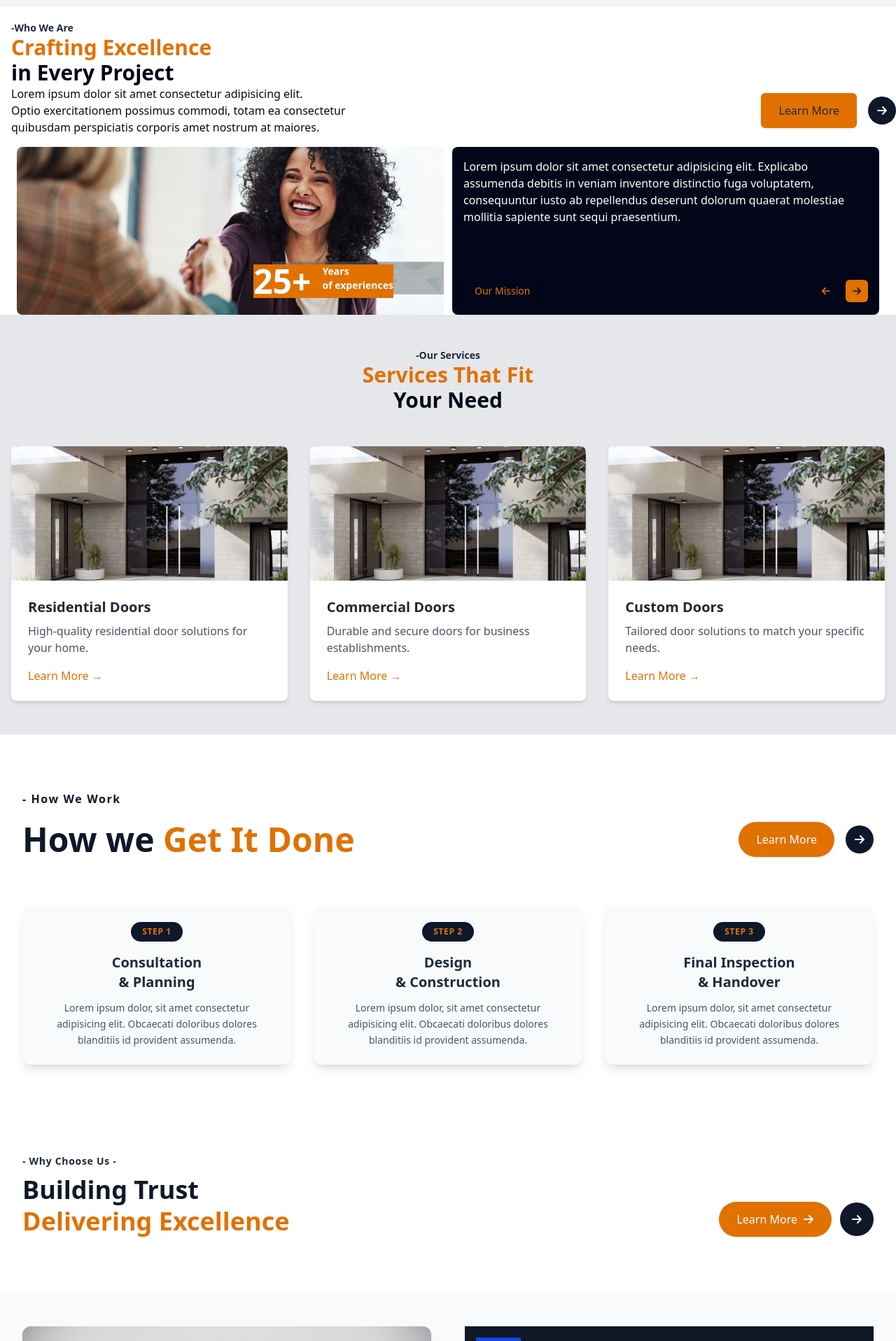
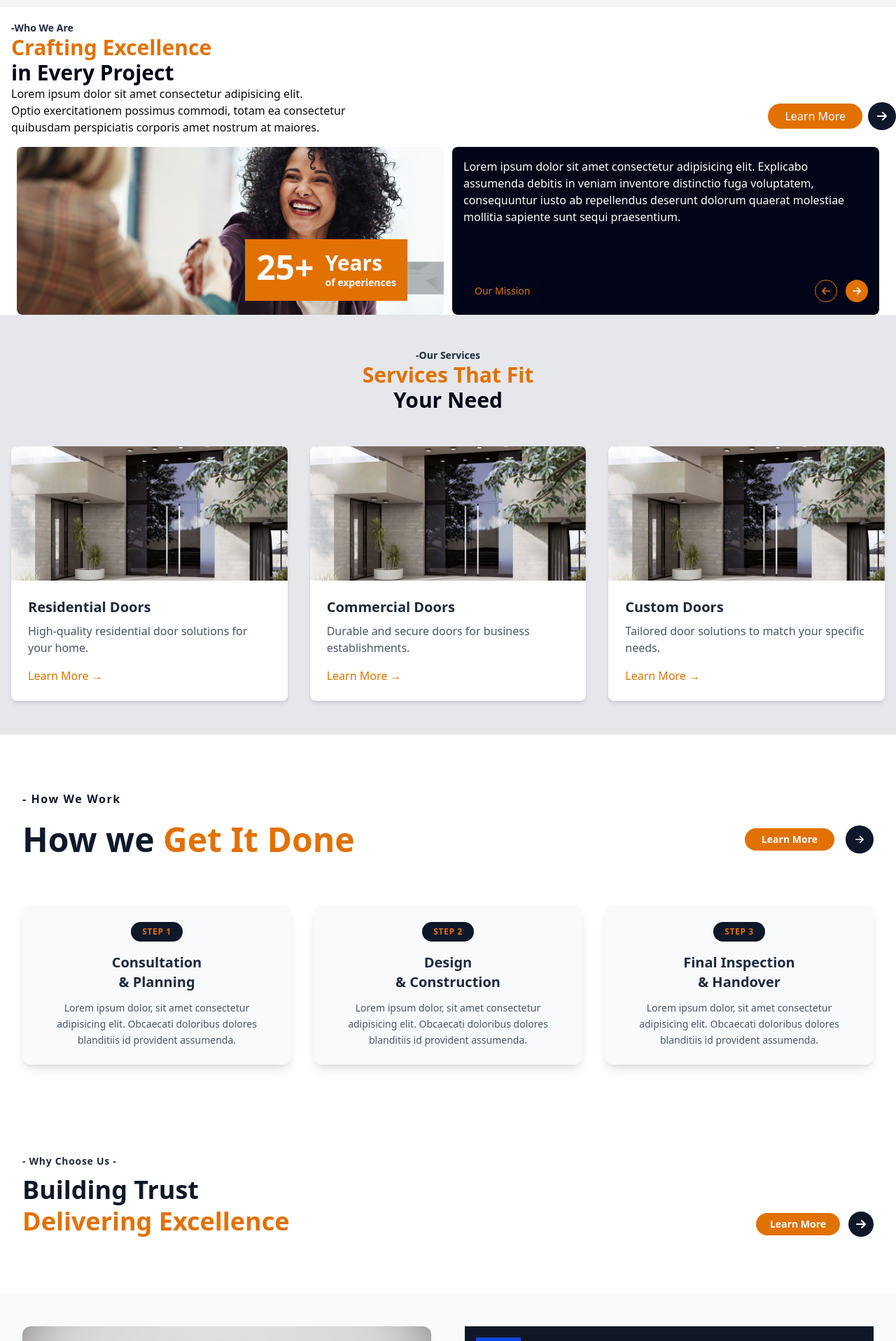
Before and after one commit to vzl-rbi/Facilities-experts, a React (Vite) app: page / in a window 1280 px wide. Shown: the part 900-2817 px from the top of the page at 70% size. Built offline with nearby package versions, Linux system fonts and the light colour scheme.

Commit message:
button and color updated

```diff
--- a/src/components/layout/Footer.tsx
+++ b/src/components/layout/Footer.tsx
@@ -18,7 +18,7 @@ const Footer = () => {
             <span className="text-white text-3xl md:text-4xl">Lets</span>{" "}
             <span className="text-amber-600 text-3xl md:text-4xl">Connect</span>
           </h1>
-          <button className="bg-amber-600 hover:bg-amber-600 text-gray-800 font-medium px-6 py-2 rounded-sm text-sm transition-colors whitespace-nowrap">
+          <button className="bg-amber-600 text-white font-bold text-sm px-5 py-1.5 rounded-full hover:bg-amber-700 transition-colors w-full md:w-auto">
             Contact Us
           </button>
         </div>
--- a/src/components/layout/NewsLater.tsx
+++ b/src/components/layout/NewsLater.tsx
@@ -69,7 +69,7 @@ const NewsLetter = () => {
           </div>
           <button
             type="submit"
-            className="flex items-center justify-center w-full px-6 py-3 text-sm font-medium text-white bg-amber-600 border border-transparent rounded-md shadow-sm hover:bg-amber-500 focus:outline-none focus:ring-2 focus:ring-offset-2 focus:ring-amber-600 sm:w-auto sm:text-base transition-colors"
+            className="bg-amber-600 text-white font-bold text-sm px-5 py-1.5 rounded-full hover:bg-amber-700 transition-colors w-full md:w-auto"
           >
             Subscribe
           </button>
--- a/src/components/sections/BlogNews.tsx
+++ b/src/components/sections/BlogNews.tsx
@@ -67,7 +67,7 @@ const BlogNews = () => {
           <div className="flex items-center gap-3">
             <a
               href="/blog"
-              className="inline-flex items-center justify-center px-5 py-2.5 text-sm font-medium text-gray-800 bg-amber-600 border border-transparent rounded-md shadow-sm hover:bg-amber-600 focus:outline-none focus:ring-2 focus:ring-amber-600 focus:ring-offset-2 transition-colors whitespace-nowrap"
+              className="bg-amber-600 text-white font-bold text-sm px-5 py-1.5 rounded-full hover:bg-amber-700 transition-colors w-full md:w-auto"
               aria-label="View all blog posts"
             >
               View All
@@ -79,7 +79,7 @@ const BlogNews = () => {
             >
               <FontAwesomeIcon
                 icon={faArrowRight}
-                className="w-3.5 h-3.5 text-white"
+                className="w-3 h-3 text-white"
               />
             </a>
           </div>
@@ -110,7 +110,7 @@ const BlogNews = () => {
               <div className="p-5 flex flex-col flex-grow">
                 {/* Category badge */}
                 <div className="mb-3">
-                  <span className="inline-flex items-center px-3 py-1 text-xs font-semibold text-gray-800 bg-amber-600 rounded-full">
+                  <span className="inline-flex items-center px-3 py-1 text-xs font-semibold text-white bg-amber-600 rounded-full">
                     {post.category}
                   </span>
                 </div>
@@ -140,18 +140,18 @@ const BlogNews = () => {
                 <div className="flex items-center gap-3 mt-auto">
                   <a
                     href={post.slug}
-                    className="inline-flex items-center justify-center px-4 py-2 text-sm font-medium text-gray-800 bg-amber-600 rounded-md shadow-sm hover:bg-amber-600 focus:outline-none focus:ring-2 focus:ring-amber-600 focus:ring-offset-2 transition-colors"
+                    className="inline-flex items-center justify-center px-4 py-2 text-sm font-medium text-amber-600 rounded-md shadow-sm hover:bg-gray-950 focus:outline-none focus:ring-2 focus:ring-amber-600 focus:ring-offset-2 transition-colors"
                   >
                     Read More
                   </a>
                   <a
                     href={post.slug}
-                    className="inline-flex items-center justify-center w-8 h-8 bg-amber-600 hover:bg-slate-700 transition-colors"
+                    className="inline-flex items-center justify-center w-8 h-8 transition-colors"
                     aria-label={`Read more about ${post.headline}`}
                   >
                     <FontAwesomeIcon
                       icon={faArrowRight}
-                      className="w-3 h-3 text-white"
+                      className="w-3 h-3 text-amber-600"
                     />
                   </a>
                 </div>
--- a/src/components/sections/Faq.tsx
+++ b/src/components/sections/Faq.tsx
@@ -74,7 +74,7 @@ const Faq = () => {
                 Can't find what you're looking for? Our team is here to help
                 answer any questions you might have.
               </p>
-              <button className="flex items-center justify-center gap-2 bg-amber-600 hover:bg-amber-600 text-white font-medium py-2 px-6 rounded-lg transition-colors mx-auto">
+              <button className="flex items-center justify-center gap-2  bg-amber-600 hover:bg-amber-600 text-white font-bold py-2 px-6 rounded-full transition-colors mx-auto cursor-pointer">
                 <FiMail className="w-5 h-5" />
                 Contact Us
               </button>
--- a/src/components/sections/WorkDone.tsx
+++ b/src/components/sections/WorkDone.tsx
@@ -48,7 +48,7 @@ const WorkDone = () => {
           <div className="flex items-center gap-4">
             <a
               href="#learn-more-target"
-              className="inline-flex items-center justify-center px-6 py-3 text-base font-medium text-white bg-amber-600 border border-transparent rounded-full shadow-sm hover:bg-amber-600 focus:outline-none focus:ring-2 focus:ring-offset-2 focus:ring-amber-600 transition-colors whitespace-nowrap"
+              className="bg-amber-600 text-white font-bold text-sm px-6 py-1.5 rounded-full hover:bg-amber-600 transition-colors md:w-auto"
             >
               Learn More
             </a>
@@ -60,7 +60,7 @@ const WorkDone = () => {
             >
               <FontAwesomeIcon
                 icon={faArrowRight}
-                className="w-4 h-4 text-white"
+                className="w-3 h-3 text-white"
                 aria-hidden="true"
               />
             </a>
--- a/src/pages/About.tsx
+++ b/src/pages/About.tsx
@@ -22,10 +22,10 @@ const About = () => {
           <br />
           quibusdam perspiciatis corporis amet nostrum at maiores.
         </p>
-        <div className="flex items-center gap-4">
+        <div className="flex items-center gap-2 ml-4 mt-4">
           <a
             href="#learn-more-target"
-            className="inline-flex items-center justify-center px-6 py-3 text-sm font-medium text-gray-800 bg-amber-600 border border-transparent rounded-md shadow-sm hover:bg-amber-600 focus:outline-none focus:ring-2 focus:ring-offset-2 focus:ring-amber-600 sm:text-base transition-colors whitespace-nowrap"
+            className="bg-amber-600 text-white px-6 py-1.5 rounded-full hover:bg-amber-500 transition-colors md:w-auto"
           >
             Learn More
           </a>
@@ -54,13 +54,13 @@ const About = () => {
             alt="HandShaking"
             className="w-full h-full object-cover"
           />
-          <div className="absolute bottom-4 right-5 bg-opacity-70 text-white px-13 py-2 rounded-full">
-            <h1 className=" flex flex-row text-5xl font-bold gap-4 bg-amber-600 text-white">
+          <div className="absolute bottom-4 right-3 bg-opacity-70 text-white px-10 py-1 rounded-full">
+            <h1 className=" flex flex-row text-5xl font-bold gap-4 p-4 bg-amber-600 text-white">
               25+{" "}
               <span className="text-sm font-bold block">
-                Years <br />
+                <span className="text-3xl">Years</span> <br />
                 of experiences
-              </span>{" "}
+              </span>
             </h1>
           </div>
         </div>
@@ -84,7 +84,7 @@ const About = () => {
             <div className="flex gap-3">
               <a
                 href="#previous-mission"
-                className="inline-flex items-center justify-center w-8 h-8  hover:bg-stone-950 transition-colors rounded-md"
+                className="inline-flex items-center justify-center w-8 h-8 border border-amber-600 hover:border-amber-600 transition-colors rounded-full"
                 aria-label="Previous Mission"
               >
                 <FontAwesomeIcon
@@ -94,12 +94,12 @@ const About = () => {
               </a>
               <a
                 href="#next-mission"
-                className="inline-flex items-center justify-center w-8 h-8 bg-amber-600 hover:bg-amber-600 transition-colors rounded-md"
+                className="inline-flex items-center justify-center w-8 h-8 bg-amber-600 hover:bg-amber-600 transition-colors rounded-full"
                 aria-label="Next Mission"
               >
                 <FontAwesomeIcon
                   icon={faArrowRight}
-                  className="w-3 h-3 text-slate-900"
+                  className="w-3 h-3 text-white"
                 />
               </a>
             </div>
--- a/src/pages/ChooseUs.tsx
+++ b/src/pages/ChooseUs.tsx
@@ -61,18 +61,13 @@ const ChooseUs = () => {
               <div className="flex items-center justify-center md:justify-end gap-3">
                 <a
                   href="#learn-more-target"
-                  className="inline-flex items-center justify-center px-6 py-3 text-base font-medium text-white bg-amber-600 border border-transparent rounded-full shadow-sm hover:bg-amber-600 focus:outline-none focus:ring-2 focus:ring-offset-2 focus:ring-amber-600 transition-colors whitespace-nowrap"
+                  className="bg-amber-600 text-white font-bold text-sm px-5 py-1.5 rounded-full hover:bg-amber-700 transition-colors w-full md:w-auto"
                 >
                   Learn More
-                  <FontAwesomeIcon
-                    icon={faArrowRight}
-                    className="w-4 h-4 ml-2 text-white"
-                    aria-hidden="true"
-                  />
                 </a>
                 <a
                   href="#learn-more-target"
-                  className="inline-flex items-center justify-center w-12 h-12 rounded-full bg-gray-900 hover:bg-gray-700 transition-colors"
+                  className="inline-flex items-center justify-center w-9 h-9 rounded-full bg-gray-900 hover:bg-gray-700 transition-colors"
                   aria-label="Learn more"
                 >
                   <FontAwesomeIcon
```
